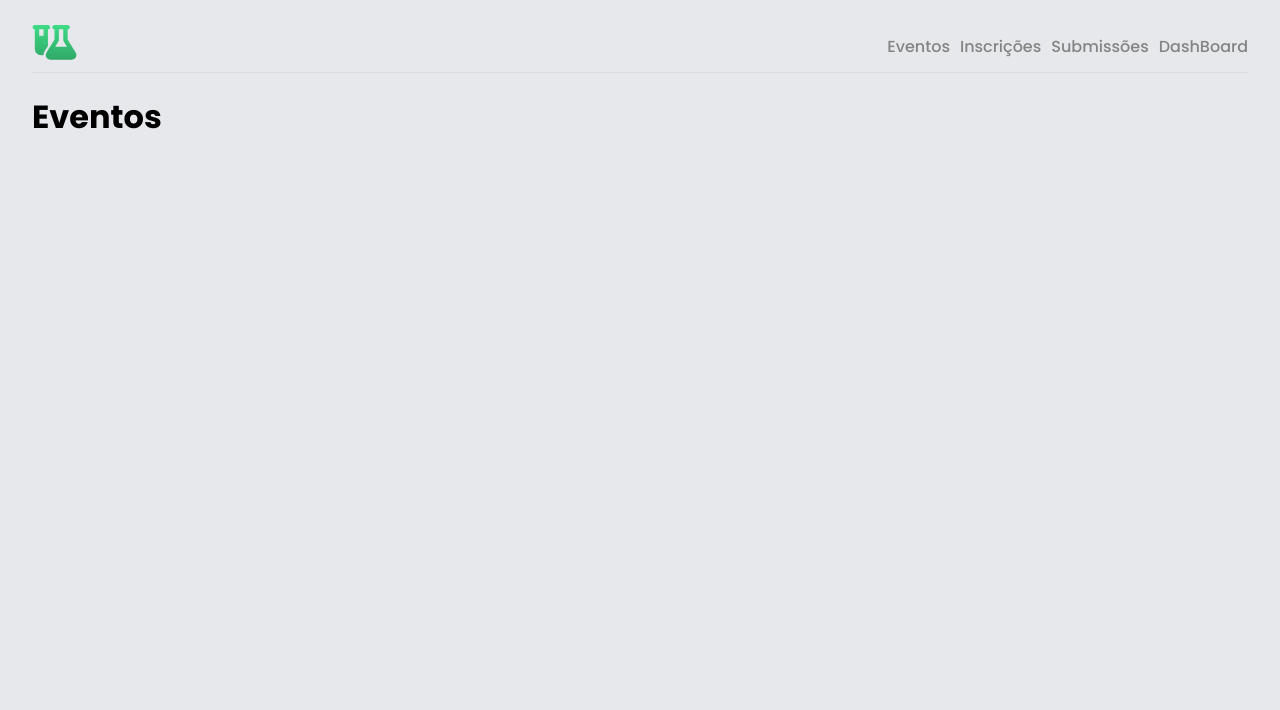
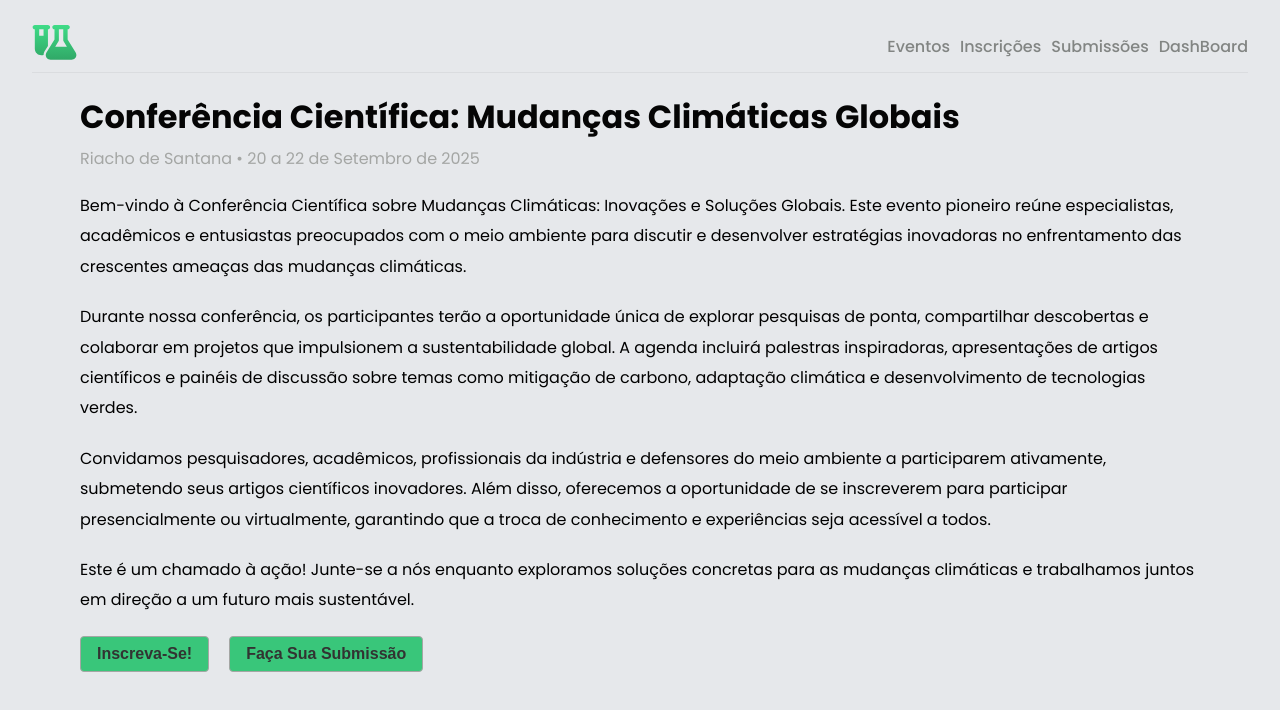
Before and after one commit to Gabrieldison/event-log, a Next.js app: page / in a window 1280 px wide. Shown: the top 710 px of the page. Built offline with nearby package versions, Linux system fonts and the light colour scheme.

Commit message:
feat: create home page

```diff
--- a/src/app/(cientilog)/(home)/page.tsx
+++ b/src/app/(cientilog)/(home)/page.tsx
@@ -1,7 +1,49 @@
+import { Button } from "@/components/button";
+import { Actions, Container, DateText, Description, Title } from "./styles";
+
 export default function Home() {
   return (
-    <main>
-      <h1>Eventos</h1>
-    </main>
+    <Container>
+      <Title>Conferência Científica: Mudanças Climáticas Globais</Title>
+
+      <DateText>Riacho de Santana • 20 a 22 de Setembro de 2025</DateText>
+
+      <Description>
+        <p>
+          Bem-vindo à Conferência Científica sobre Mudanças Climáticas:
+          Inovações e Soluções Globais. Este evento pioneiro reúne
+          especialistas, acadêmicos e entusiastas preocupados com o meio
+          ambiente para discutir e desenvolver estratégias inovadoras no
+          enfrentamento das crescentes ameaças das mudanças climáticas.
+        </p>
+        <p>
+          Durante nossa conferência, os participantes terão a oportunidade única
+          de explorar pesquisas de ponta, compartilhar descobertas e colaborar
+          em projetos que impulsionem a sustentabilidade global. A agenda
+          incluirá palestras inspiradoras, apresentações de artigos científicos
+          e painéis de discussão sobre temas como mitigação de carbono,
+          adaptação climática e desenvolvimento de tecnologias verdes.
+        </p>
+        <p>
+          Convidamos pesquisadores, acadêmicos, profissionais da indústria e
+          defensores do meio ambiente a participarem ativamente, submetendo seus
+          artigos científicos inovadores. Além disso, oferecemos a oportunidade
+          de se inscreverem para participar presencialmente ou virtualmente,
+          garantindo que a troca de conhecimento e experiências seja acessível a
+          todos.
+        </p>
+        <p>
+          Este é um chamado à ação! Junte-se a nós enquanto exploramos soluções
+          concretas para as mudanças climáticas e trabalhamos juntos em direção
+          a um futuro mais sustentável.
+        </p>
+      </Description>
+
+      <Actions>
+        <Button>Inscreva-se!</Button>
+
+        <Button>Faça sua submissão</Button>
+      </Actions>
+    </Container>
   );
 }
--- /dev/null
+++ b/src/app/(cientilog)/(home)/styles.tsx
@@ -0,0 +1,43 @@
+"use client";
+
+import styled from "styled-components";
+
+export const Container = styled.div`
+  width: 100%;
+  display: flex;
+  flex-direction: column;
+`;
+
+export const Title = styled.h1`
+  width: 100%;
+  color: var(--title);
+  font-size: 2rem;
+  font-weight: 700;
+  margin-bottom: 5px;
+`;
+
+export const DateText = styled.span`
+  color: var(--non-relevant-text);
+  font-size: 1rem;
+  font-weight: 400;
+  margin-bottom: 20px;
+`;
+
+export const Description = styled.div`
+  display: flex;
+  flex-direction: column;
+  gap: 20px;
+
+  p {
+    line-height: 190%;
+    font-size: 1rem;
+  }
+`;
+
+export const Actions = styled.div`
+  display: flex;
+  align-items: center;
+  gap: 20px;
+  margin-top: 20px;
+  margin-bottom: 20px;
+`;
--- a/src/app/(cientilog)/layout.styles.ts
+++ b/src/app/(cientilog)/layout.styles.ts
@@ -3,6 +3,14 @@
 import styled from "styled-components";
 
 export const Wrapper = styled.div`
+  max-width: 1440px;
   padding-left: 2rem;
   padding-right: 2rem;
+  margin: 0px auto;
 `;
+
+export const MainContainer = styled.main`
+  max-width: 1120px;
+  width: 100%;
+  margin: 0px auto;
+`;
--- a/src/app/(cientilog)/layout.tsx
+++ b/src/app/(cientilog)/layout.tsx
@@ -1,12 +1,12 @@
-import Header from "@/components/header";
+import { Header } from "@/components/header";
 import { ReactNode } from "react";
-import { Wrapper } from "./layout.styles";
+import { MainContainer, Wrapper } from "./layout.styles";
 
 export default function CientiLogLayout({ children }: { children: ReactNode }) {
   return (
     <Wrapper>
       <Header />
-      <main>{children}</main>
+      <MainContainer>{children}</MainContainer>
     </Wrapper>
   );
 }
--- a/src/app/layout.tsx
+++ b/src/app/layout.tsx
@@ -3,8 +3,8 @@ import { Poppins } from "next/font/google";
 import StyledComponentsRegistry from "./lib/registry";
 import GlobalStyle from "./styles/global";
 
-const IBM = Poppins({
-  subsets: ["latin"],
+const poppins = Poppins({
+  subsets: ["devanagari", "latin", "latin-ext"],
   weight: ["100", "200", "300", "400", "500", "600", "700"],
 });
 
@@ -20,7 +20,7 @@ export default function RootLayout({
 }>) {
   return (
     <html lang="en">
-      <body className={IBM.className}>
+      <body className={poppins.className}>
         <StyledComponentsRegistry>
           {children}
           <GlobalStyle />
--- a/src/app/styles/global.ts
+++ b/src/app/styles/global.ts
@@ -26,8 +26,6 @@ const GlobalStyle = createGlobalStyle`
 
   button {
     cursor: pointer;
-    font-size: 1rem;
-    padding: 0.5rem 1rem;
   }
 `;
 
--- /dev/null
+++ b/src/components/button/index.tsx
@@ -0,0 +1,6 @@
+import { ReactNode } from "react";
+import { ButtonContainer } from "./styles";
+
+export function Button({ children }: { children: ReactNode }) {
+  return <ButtonContainer>{children}</ButtonContainer>;
+}
--- /dev/null
+++ b/src/components/button/styles.ts
@@ -0,0 +1,21 @@
+"use client";
+
+import styled from "styled-components";
+
+export const ButtonContainer = styled.button`
+  background: #39c67a;
+  color: var(--text);
+  border: thin solid var(--non-relevant-text);
+  border-radius: 4px;
+  font-size: 1rem;
+  font-weight: 600;
+  padding: 8px 16px;
+  text-transform: capitalize;
+  transition: filter 0.3s ease;
+
+  &:hover {
+    filter: brightness(0.9);
+  }
+`;
+
+// background: linear-gradient(180deg, #6afba4, #1fbe5f);
--- a/src/components/header/index.tsx
+++ b/src/components/header/index.tsx
@@ -3,7 +3,7 @@ import Image from "next/image";
 import Link from "next/link";
 import { HeaderContainer, NavContainer } from "./styles";
 
-export default function Header() {
+export function Header() {
   return (
     <HeaderContainer>
       <div>
```
